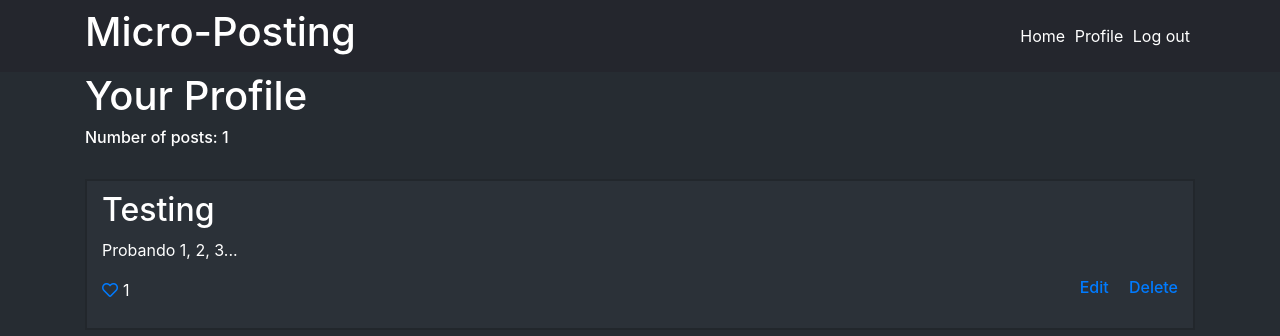
After one commit to Rafagars/micro-posting, a Flask app: page /user in a window 1280 px wide. The commit adds this page. Shown: the top 336 px of the page. Run offline with Flask 2, Linux system fonts and the light colour scheme; a user stored in the database is signed in; data comes from the database, SQL or seed files in the repository; both versions use the stored data as it was after the commit; tables that the repository leaves empty hold one stand-in row (values such as "Sample post"); some libraries are stand-ins or nearby versions.

Commit message:
User's Profile added

```diff
--- a/app.py
+++ b/app.py
@@ -151,5 +151,10 @@ def like(post_id):
     db.session.commit()
 
     return redirect(url_for('index'))
+
+@app.route("/user")
+def show_user():
+	posts = Post.query.filter_by(posted_by = session['user'])
+	return render_template("ShowUser.html", posts = posts)
 if __name__=='__main__':
 	app.run(debug=True, host="0.0.0.0", port=3000)
--- /dev/null
+++ b/templates/ShowUser.html
@@ -0,0 +1,28 @@
+{% extends "base.html" %}
+
+{% block title %} User Profile {% endblock %}
+
+{% block content %}
+
+<h1> Your Profile </h1>
+<h6> Number of posts: {{posts.count()}} </h6>
+
+		<div id="posts">
+			{% for post in posts %}
+				<br>
+				<div class="post">
+					<h2 class="">{{post.title}}</h2>
+					<p>{{post.body}}</p>
+
+					{% if session['user'] == post.posted_by %}
+					<h6><a href="{{url_for('delete_post', post_id = post.id)}}" class="float-right">&emsp; Delete</a></h6>
+					<h6><a href="{{url_for('edit_post', post_id = post.id)}}" class="float-right"> Edit</a></h6>
+					{% endif %}
+					<p class="likes"><a href="{{url_for('like', post_id = post.id)}}" class="far fa-heart"></a><span style="margin-left: 5px;">{{ post.likes.count() }}</span></p>
+
+				</div>
+
+			{% endfor %}
+		</div>
+
+{% endblock %}
--- a/templates/Signup.html
+++ b/templates/Signup.html
@@ -8,7 +8,9 @@ Sign-Up
 <div id="signup">
 
 {% if message %}
+<div class="alert alert-danger" role="alert">
     {{ message }}
+</div>
 {% endif %}
 
 {% if form %}
--- a/templates/base.html
+++ b/templates/base.html
@@ -15,6 +15,7 @@
 
           <a href="{{url_for('index')}}" style="display: inline; margin-right: 5px;">Home</a>
           {% if 'user' in session %}
+          <a href="{{url_for('show_user')}}" style="display: inline; margin-right: 5px;">Profile</a>
           <a href="{{url_for('logout')}}" style="display: inline; margin-right: 5px;">Log out</a>
           {% else %}
           <a href="{{url_for('login')}}" style="display: inline; margin-right: 5px;">Login</a>
--- a/templates/login.html
+++ b/templates/login.html
@@ -6,8 +6,9 @@
 <div id="login">
 
 {% if message %}
-	{{message}}
-	<br>
+<div class="alert alert-danger" role="alert">
+    {{ message }}
+</div>
 {% endif %}
 
 {% if form %}
```
Also changed, not shown: micro-post.db (added).
